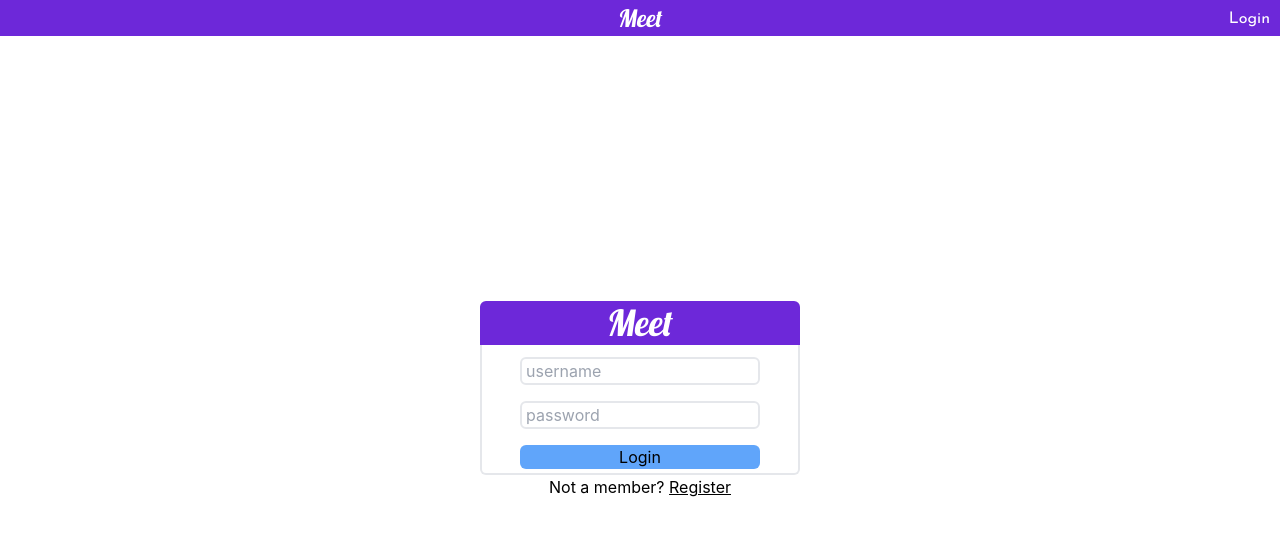
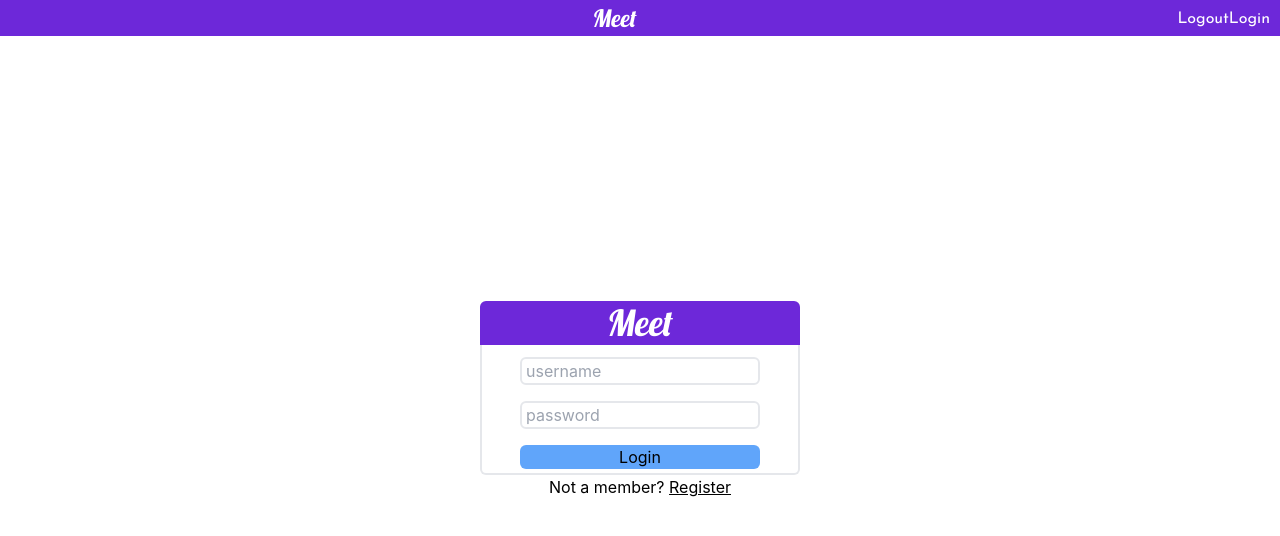
Before and after one commit to sam-h-hall/Meet, a React (Create React App) app: page /login in a window 1280 px wide. Shown: the top 536 px of the page. Built offline with nearby package versions, Linux system fonts and the light colour scheme; no server answers.

Commit message:
added logout functionality, cleared some unnessecary code from Login

```diff
--- a/src/Components/Login.js
+++ b/src/Components/Login.js
@@ -1,17 +1,17 @@
-import { useState } from "react";
+//import { useState } from "react";
 import { useForm } from "react-hook-form";
 import Axios from "axios";
 import { Link } from "react-router-dom";
 import * as yup from "yup";
 import { yupResolver } from "@hookform/resolvers/yup";
-import { useSelector, useDispatch } from "react-redux";
+import { /* useSelector,*/ useDispatch } from "react-redux";
 import { login } from "../state-management/reducers/login-reducer";
 
 const Login = () => {
   const inputStyle = "border-2 border-gray-200 w-60 rounded-md pl-1";
   const errorStyle = "text-red-500 text-sm";
 
-  const user = useSelector((state) => state.user);
+  //const user = useSelector((state) => state.user);
   const dispatch = useDispatch();
 
   const validationSchema = yup.object().shape({
@@ -22,7 +22,6 @@ const Login = () => {
   const {
     register,
     handleSubmit,
-    reset,
     formState: { errors },
   } = useForm({
     mode: "onTouched",
@@ -31,16 +30,11 @@ const Login = () => {
   });
 
   const submit = (credentials, e) => {
-    //e.preventDefault()
+    e.preventDefault();
     if (credentials) {
       Axios.post("http://localhost:8000/login", credentials)
         .then((res) => {
-          //console.log(login(res.data.user))
-          console.log("log res ", res.data);
           dispatch(login(res.data));
-          //useDispatch(credentials);
-          //console.log( "hey ", dispatch(login(res.data)));
-          //console.log(user)
         })
         .catch((err) => {
           console.log("login err \n", err);
@@ -76,6 +70,7 @@ const Login = () => {
         <div className="mb-4">
           <input
             className={inputStyle}
+            type="password"
             contentEditable="true"
             placeholder="password"
             {...register("password", {
--- a/src/Components/TitleBar.js
+++ b/src/Components/TitleBar.js
@@ -1,6 +1,10 @@
 import { Link } from "react-router-dom";
 
 const TitleBar = () => {
+  const logout = () => {
+    console.log("logout")
+    localStorage.clear("authToken");
+  }
   return (
     <div className="flex flex-row justify-between fixed border-2 border-purple-700 w-full bg-purple-700 items-center">
       <p className="invisible pl-2">Login</p>
@@ -10,6 +14,7 @@ const TitleBar = () => {
         </h1>
       </Link>
       <nav className="pr-2">
+        <button className="text-white font-josefinSans" onClick={() => logout()}>Logout</button>
         <Link className="text-white font-josefinSans" to="/login">
           Login
         </Link>
```
